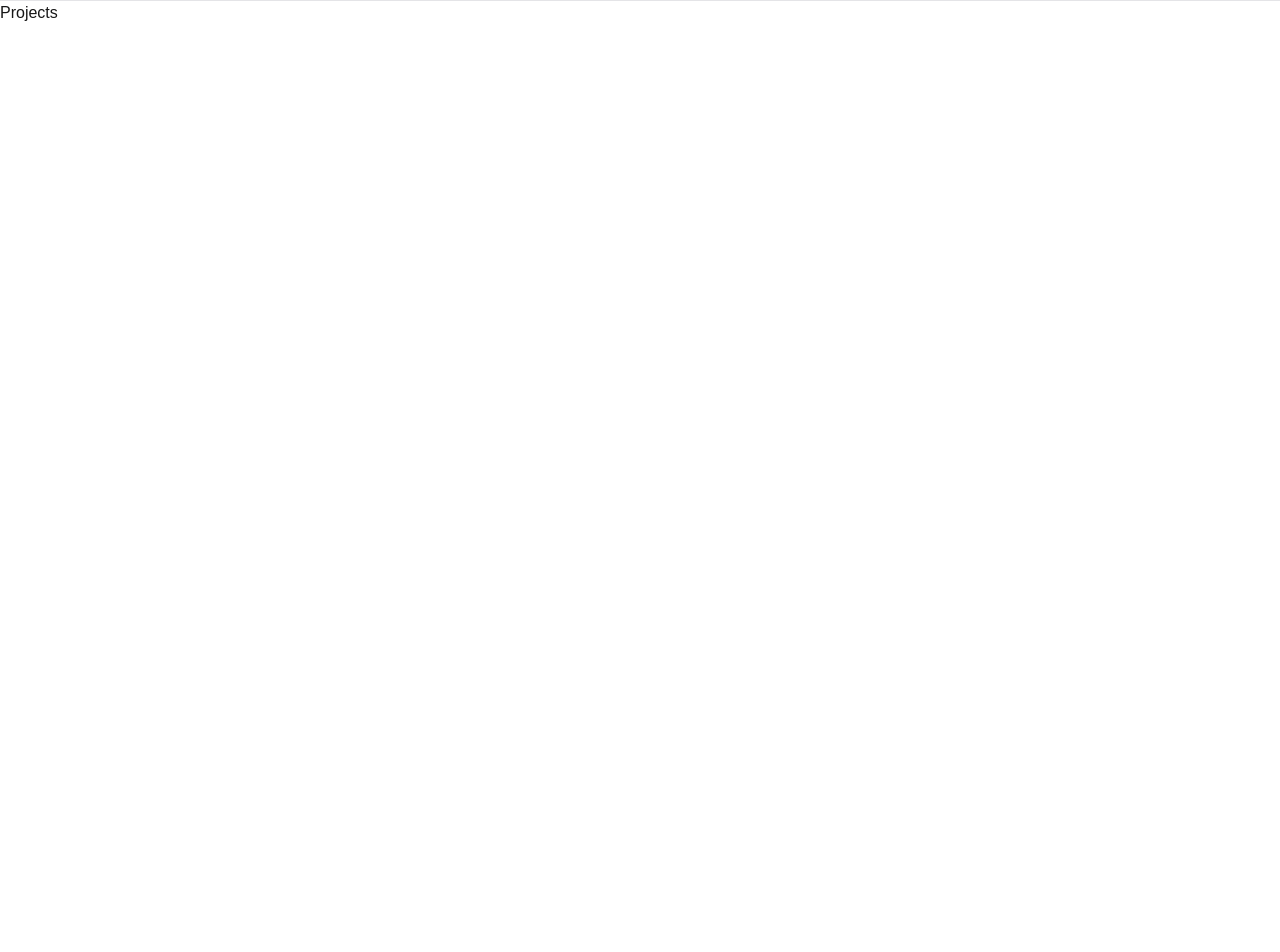
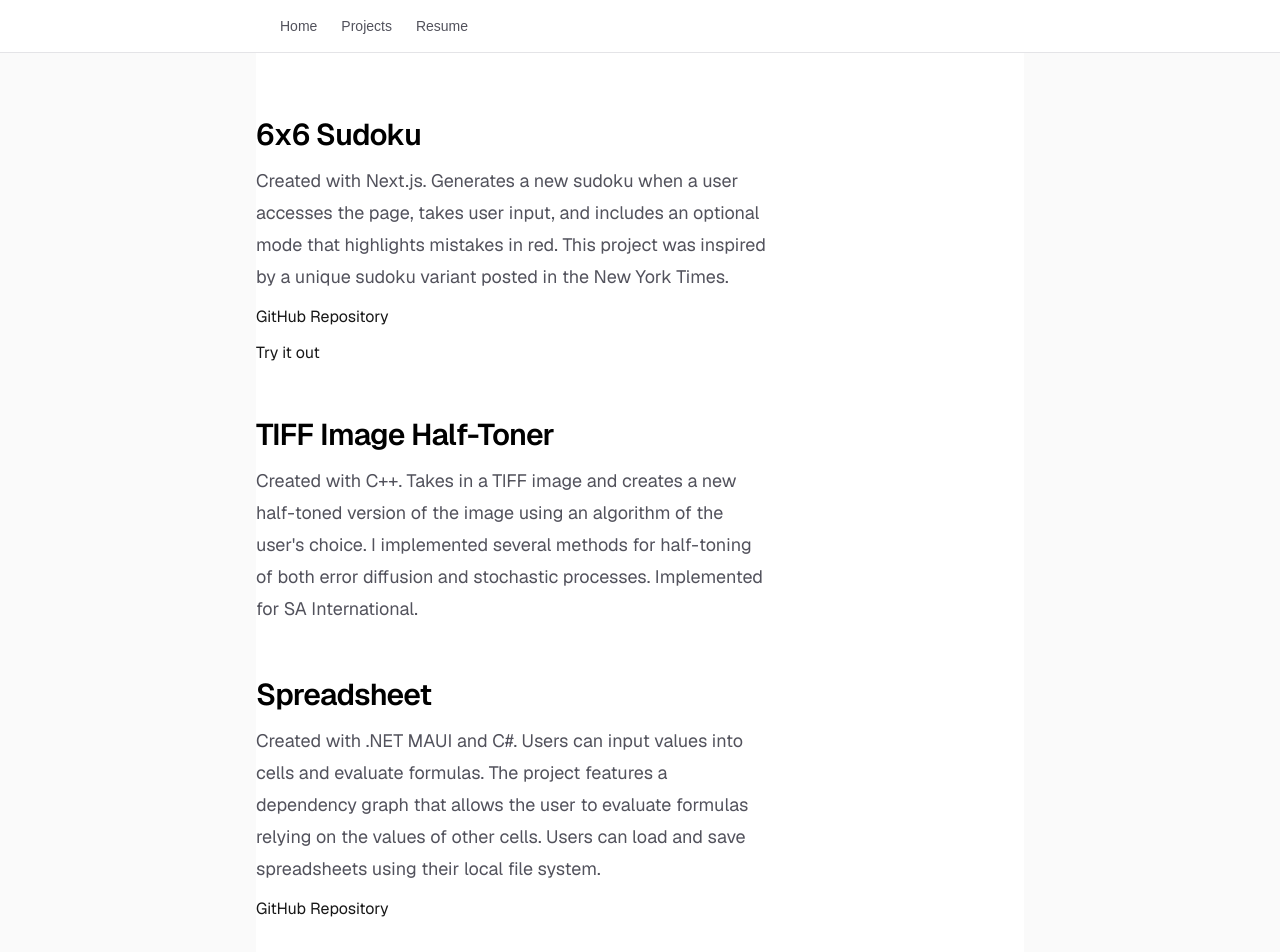
Before and after one commit to lindseyp555/lindseyp555.github.io, a Next.js app: page /projects in a window 1280 px wide. Shown: the top 952 px of the page. Before the commit the page ends 800 px from the top, so only its background shows below. Built offline with nearby package versions, Linux system fonts and the light colour scheme.

Commit message:
Added resume and some projects

```diff
--- a/app/components/Navbar.tsx
+++ b/app/components/Navbar.tsx
@@ -3,10 +3,10 @@ import Link from "next/link";
 export default function Navbar() {
   return (
     <nav className="w-full border-b border-zinc-200 dark:border-zinc-800 bg-white dark:bg-black">
-      {/* <div className="mx-auto max-w-3xl px-6 py-4 flex justify-between items-center">
-        <span className="text-lg font-semibold text-black dark:text-zinc-50">
+      <div className="mx-auto max-w-3xl px-6 py-4 flex justify-between items-center">
+        {/* <span className="text-lg font-semibold text-black dark:text-zinc-50">
           Lindsey Peterson
-        </span>
+        </span> */}
 
         <div className="flex gap-6 text-sm font-medium text-zinc-600 dark:text-zinc-400">
           <Link href="/" className="hover:text-black dark:hover:text-zinc-50">
@@ -15,14 +15,18 @@ export default function Navbar() {
           <Link href="/projects" className="hover:text-black dark:hover:text-zinc-50">
             Projects
           </Link>
-          <Link href="/resume" className="hover:text-black dark:hover:text-zinc-50">
+          <a
+            href="/resume.pdf"
+            target="_blank"
+            rel="noopener noreferrer"
+          >
             Resume
-          </Link>
-          <Link href="/fun" className="hover:text-black dark:hover:text-zinc-50">
+          </a>
+          {/* <Link href="/fun" className="hover:text-black dark:hover:text-zinc-50">
             Fun
-          </Link>
+          </Link> */}
         </div>
-      </div> */}
+      </div>
     </nav>
   );
 }
--- a/app/page.tsx
+++ b/app/page.tsx
@@ -1,12 +1,12 @@
 
 export default function Home() {
   return (
-    <div className="flex min-h-screen justify-center pt-24 bg-zinc-50 font-sans dark:bg-black">
-      <main className="flex min-h-screen w-full max-w-3xl flex-col items-center justify-between py-32 px-16 bg-white dark:bg-black sm:items-start">
+    <div className="flex min-h-screen justify-center bg-zinc-50 font-sans dark:bg-black">
+      <main className="flex min-h-screen w-full max-w-3xl flex-col items-center justify-between py-16 bg-white dark:bg-black sm:items-start">
         <div className="flex flex-col md:flex-row items-center gap-12">
           <div className="flex flex-col items-center gap-6 text-center sm:items-start sm:text-left">
             <div className="flex flex-col items-center gap-6 text-center sm:items-start sm:text-left">
-              <h1 className="max-w-xs text-3xl font-semibold leading-10 tracking-tight text-black dark:text-zinc-50">
+              <h1 className="max-w-xs text-3xl font-semibold tracking-tight text-black dark:text-zinc-50">
                 Lindsey Peterson
               </h1>
               <p className="max-w-md text-lg leading-8 text-zinc-600 dark:text-zinc-400">
@@ -16,7 +16,7 @@ export default function Home() {
                 I started my computing journey as a math major in a required introductory programming class. I developed a real passion for the discipline and decided that I wanted it to be my career.
               </p>
               <p className="max-w-md text-lg leading-8 text-zinc-600 dark:text-zinc-400">
-                I have had the privilege of doing an internship at SAi studying various algorithms for half-toning, a technique for representing continuous tone imagery with dots (used in digital printers).
+                I have had the privilege of doing an internship at SAi studying various algorithms for half-toning, a technique for representing continuous tone imagery with dots used in digital printers.
               </p>
             </div>
             <div className="flex flex-col gap-4 text-base font-medium sm:flex-row">
@@ -28,7 +28,7 @@ export default function Home() {
               >
                 <img
                   // className="dark:invert"
-                  src="images/linkedin.png"
+                  src="/images/linkedin.png"
                   alt="LinkedIn logo"
                   width={24}
                   height={24}
@@ -43,7 +43,7 @@ export default function Home() {
               >
                 <img
                   // className="dark:invert"
-                  src="images/github.png"
+                  src="/images/github.png"
                   alt="GitHub logo"
                   width={24}
                   height={24}
@@ -55,7 +55,7 @@ export default function Home() {
           <img
             // className="dark:invert"
             className="object-contain"
-            src="images/Grad_picture.JPG"
+            src="/images/Grad_picture.JPG"
             alt="graduation picture"
             width={500}
             height={500}
--- a/app/projects/page.tsx
+++ b/app/projects/page.tsx
@@ -1,3 +1,53 @@
 export default function Projects() {
-  return <div>Projects</div>;
+  return (
+    <div className="flex min-h-screen justify-center bg-zinc-50 font-sans dark:bg-black">
+      <main className="flex min-h-screen w-full max-w-3xl flex-col gap-13 items-center py-16 bg-white dark:bg-black sm:items-start">
+        <div className="flex flex-col items-center gap-3 text-center sm:items-start sm:text-left">
+          <h2 className="max-w-xs text-3xl font-semibold tracking-tight text-black dark:text-zinc-50">
+            6x6 Sudoku
+          </h2>
+          <p className="max-w-lg text-lg leading-8 text-zinc-600 dark:text-zinc-400">
+            Created with Next.js. Generates a new sudoku when a user accesses the page, takes user input, and includes an optional mode that highlights mistakes in red. This project was inspired by a unique sudoku variant posted in the New York Times.
+          </p>
+          <a
+            href="https://github.com/lindseyp555/sixsudoku"
+            target="_blank"
+            rel="noopener noreferrer"
+          >
+            GitHub Repository
+          </a>
+          <a
+            href="https://sudoku.lindseypeterson.dev"
+            target="_blank"
+            rel="noopener noreferrer"
+          >
+            Try it out
+          </a>
+        </div>
+        <div className="flex flex-col items-center gap-3 text-center sm:items-start sm:text-left">
+          <h2 className="max-w-lg text-3xl font-semibold tracking-tight text-black dark:text-zinc-50">
+            TIFF Image Half-Toner
+          </h2>
+          <p className="max-w-lg text-lg leading-8 text-zinc-600 dark:text-zinc-400">
+            Created with C++. Takes in a TIFF image and creates a new half-toned version of the image using an algorithm of the user's choice. I implemented several methods for half-toning of both error diffusion and stochastic processes. Implemented for SA International.
+          </p>
+        </div>
+        <div className="flex flex-col items-center gap-3 text-center sm:items-start sm:text-left">
+          <h1 className="max-w-xs text-3xl font-semibold tracking-tight text-black dark:text-zinc-50">
+            Spreadsheet
+          </h1>
+          <p className="max-w-lg text-lg leading-8 text-zinc-600 dark:text-zinc-400">
+            Created with .NET MAUI and C#. Users can input values into cells and evaluate formulas. The project features a dependency graph that allows the user to evaluate formulas relying on the values of other cells. Users can load and save spreadsheets using their local file system.
+          </p>
+          <a
+            href="https://github.com/lindseyp555/spreadsheet"
+            target="_blank"
+            rel="noopener noreferrer"
+          >
+            GitHub Repository
+          </a>
+        </div>
+      </main>
+    </div>
+  );
 }
```
Also changed, not shown: 1 other file (tests, documents, lock files or other folders).
